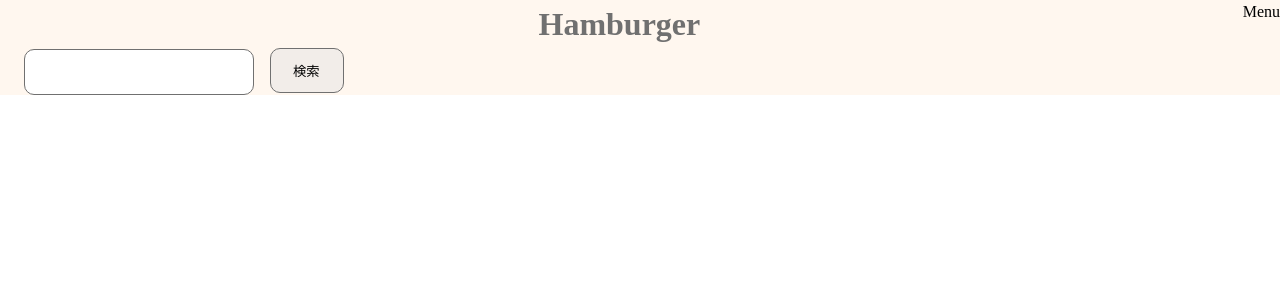
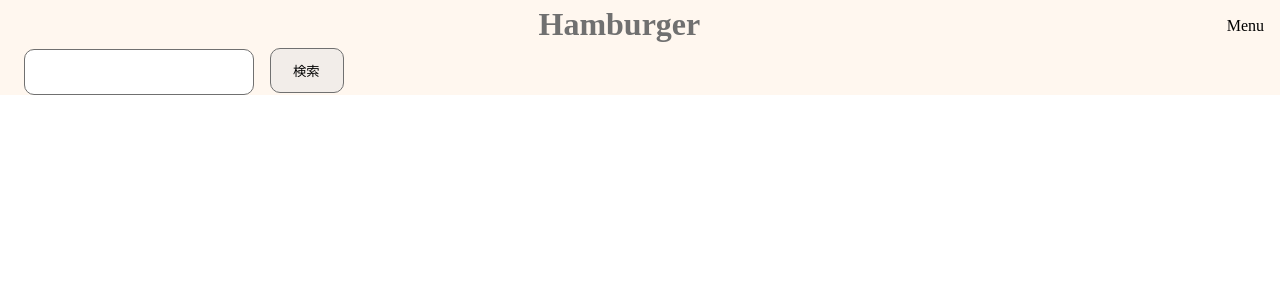
Before and after one commit to marinnk/Hamburger, a PHP site: page /page.html in a window 1280 px wide. Shown: the top 300 px of the page. Run offline with PHP 8.4, Linux system fonts and the light colour scheme; style sheets or scripts are compiled from the project's sources; some libraries are stand-ins or nearby versions.

Commit message:
メニュー作成

```diff
--- a/css/style.css
+++ b/css/style.css
@@ -413,8 +413,8 @@ li {
 .c-menu {
   margin: 0;
   position: absolute;
-  top: 0;
-  right: 0;
+  top: 14px;
+  right: 16px;
 }
 
 /*# sourceMappingURL=style.css.map */
--- a/scss/object/component/_menu.scss
+++ b/scss/object/component/_menu.scss
@@ -1,6 +1,6 @@
 .c-menu {
     margin: 0;
     position: absolute;
-    top: 0;
-    right: 0;
+    top: 14px;
+    right: 16px;
 }
```
